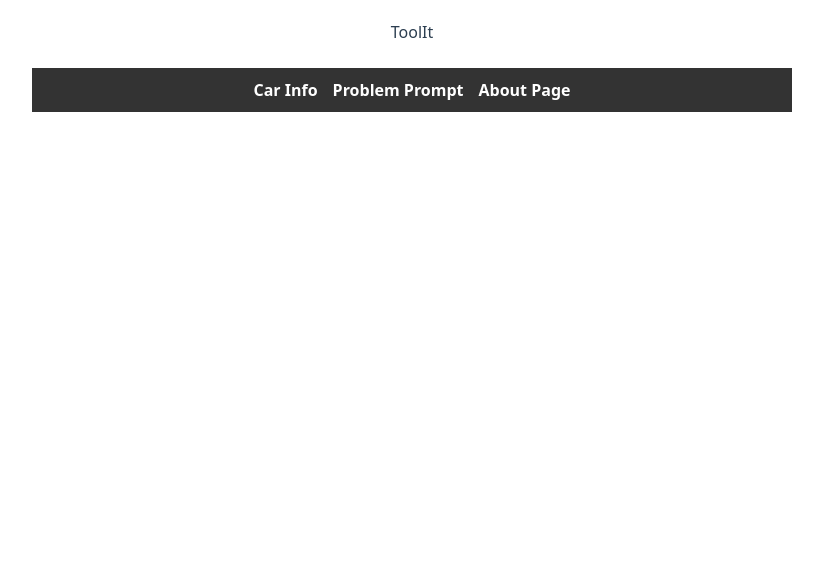
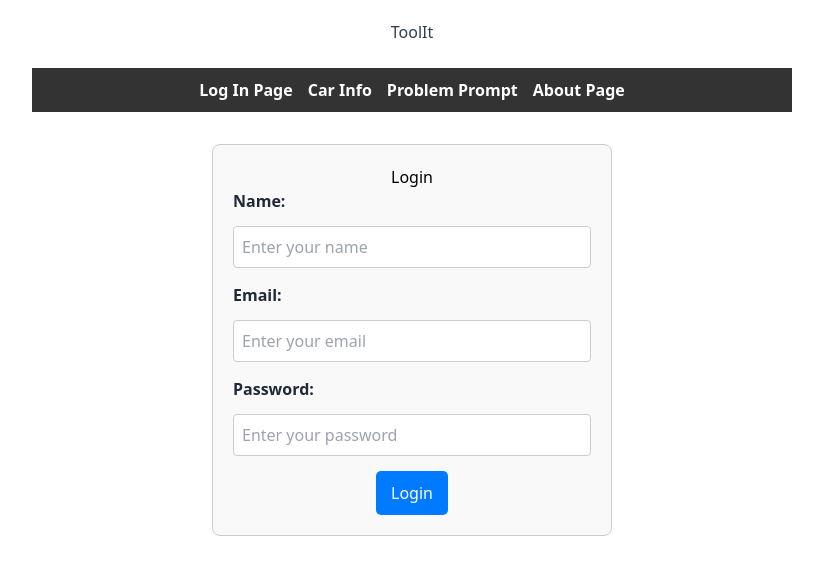
Before and after one commit to dlakhiani/toolIt, a Vue app: page /logIn in a window 1280 px wide. Shown: the top 574 px of the page, without its empty margins (228-1051 px from the left). Built offline with nearby package versions, Linux system fonts and the light colour scheme.

Commit message:
Login Page (not connected to the backend)((dhruv pls fix ur bedtime)) (#20)
* Login Page (not connected to the backend)((dhruv pls fix ur bedtime))

* changed id to names

* no names

```diff
--- a/src/App.vue
+++ b/src/App.vue
@@ -5,6 +5,9 @@
             <br />
             <nav class="nav-bar">
                 <ul>
+                    <li>
+                        <router-link to="/logIn">Log In Page</router-link>
+                    </li>
                     <li>
                         <router-link to="/info">Car Info</router-link>
                     </li>
--- a/src/router/index.ts
+++ b/src/router/index.ts
@@ -2,6 +2,7 @@ import { createRouter, createWebHistory } from "vue-router"
 import PromptView from "../views/PromptView.vue"
 import AboutView from "../views/AboutView.vue"
 import CarInfoView from "../views/CarInfoView.vue"
+import LogInView from "@/views/LogInView.vue"
 const router = createRouter({
     history: createWebHistory(),
     routes: [
@@ -20,6 +21,11 @@ const router = createRouter({
             name: "info",
             component: CarInfoView,
         },
+        {
+            path: "/logIn",
+            name: "logIn",
+            component: LogInView,
+        },
     ],
 })
 
--- /dev/null
+++ b/src/views/LogInView.vue
@@ -0,0 +1,138 @@
+<template>
+    <div class="login-page">
+        <h1>Login</h1>
+        <form
+            @submit.prevent="loginUser"
+            class="login-form"
+        >
+            <div class="form-group">
+                <label>Name:</label>
+                <input
+                    v-model="name"
+                    type="text"
+                    placeholder="Enter your name"
+                    required
+                />
+            </div>
+            <div class="form-group">
+                <label>Email:</label>
+                <input
+                    v-model="email"
+                    type="email"
+                    placeholder="Enter your email"
+                    required
+                />
+            </div>
+            <div class="form-group">
+                <label>Password:</label>
+                <input
+                    v-model="password"
+                    type="password"
+                    placeholder="Enter your password"
+                    required
+                />
+            </div>
+            <button
+                type="submit"
+                class="submit-button"
+            >
+                Login
+            </button>
+        </form>
+        <div
+            v-if="errorMessage"
+            class="error-message"
+        >
+            {{ errorMessage }}
+        </div>
+    </div>
+</template>
+
+<script lang="ts">
+    import { defineComponent } from "vue"
+
+    export default defineComponent({
+        name: "LoginView",
+        data() {
+            return {
+                name: "",
+                email: "",
+                password: "",
+                errorMessage: "",
+            }
+        },
+        methods: {
+            async loginUser() {
+                if (!this.name || !this.email || !this.password) {
+                    this.errorMessage = "Please fill in all fields."
+                    return
+                }
+
+                try {
+                    //need to connect data to the backend and have it saved
+                    //only displays data on the console for now
+                    this.errorMessage = ""
+
+                    console.log("Login Data:", {
+                        name: this.name,
+                        email: this.email,
+                        password: this.password,
+                    })
+                    alert("Login successful!")
+                } catch (error) {
+                    this.errorMessage = "An unexpected error occurred. Please try again."
+                }
+            },
+        },
+    })
+</script>
+
+<style scoped>
+    .login-page {
+        max-width: 400px;
+        margin: 0 auto;
+        padding: 20px;
+        text-align: center;
+        border: 1px solid #ccc;
+        border-radius: 8px;
+        background-color: #f9f9f9;
+    }
+
+    .form-group {
+        margin-bottom: 15px;
+        text-align: left;
+    }
+
+    .form-group label {
+        display: block;
+        margin-bottom: 5px;
+    }
+
+    .form-group input {
+        width: 100%;
+        padding: 8px;
+        font-size: 1rem;
+        border: 1px solid #ccc;
+        border-radius: 4px;
+    }
+
+    .submit-button {
+        padding: 10px 15px;
+        background-color: #007bff;
+        color: white;
+        border: none;
+        border-radius: 5px;
+        cursor: pointer;
+        font-size: 1rem;
+    }
+
+    .submit-button:hover {
+        background-color: #0056b3;
+    }
+
+    .error-message {
+        margin-top: 15px;
+        color: red;
+        font-size: 0.9rem;
+    }
+</style>
```
